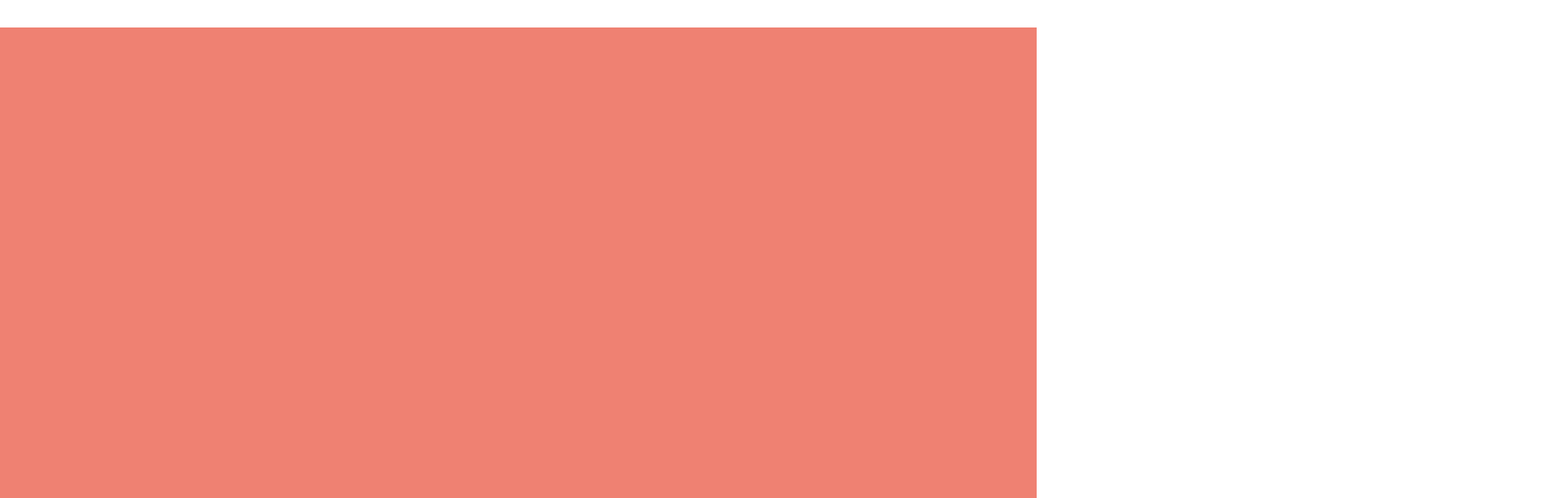
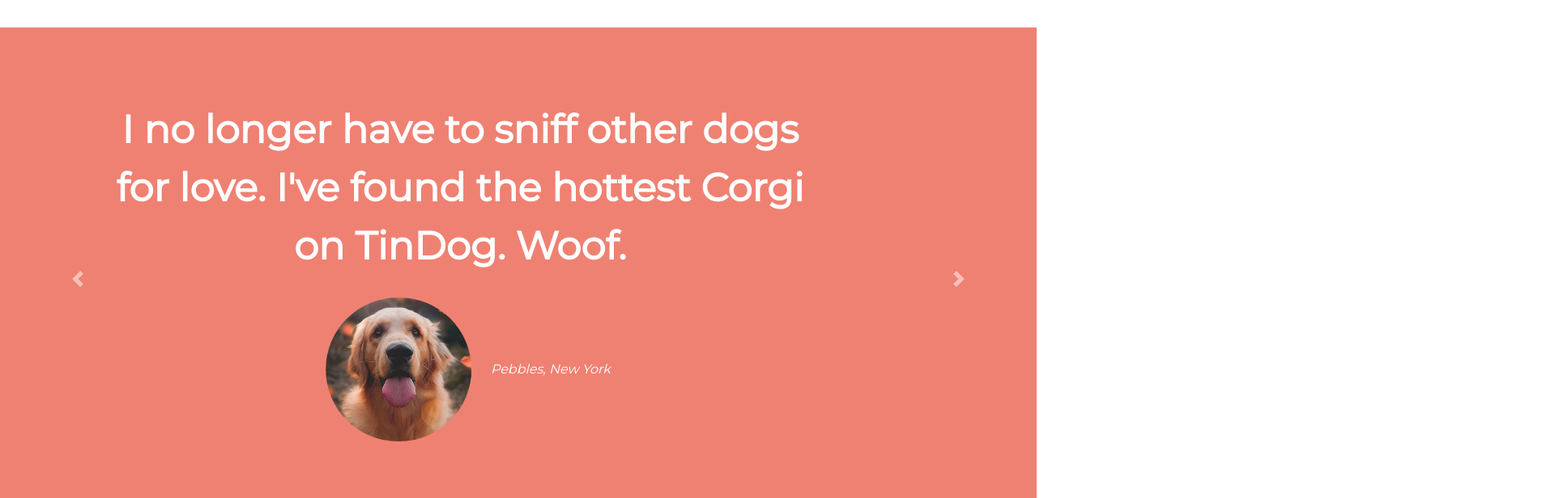
Before and after one commit to lMarshianl/TinDog, a plain HTML site: page index.html in a window 1280 px wide. Shown: the part 1420-2036 px from the top of the page at 81% size, 1920 px wide, since content can reach past the window. Drawn offline with nearby package versions, Linux system fonts and the light colour scheme.

Commit message:
Update styles.css

```diff
--- a/css/styles.css
+++ b/css/styles.css
@@ -19,7 +19,7 @@
 
 }
 h2{
-    font-size: 3000rem;
+    font-size: 3rem;
     line-height: 1.5;
     font-weight: bold;
 }
```
